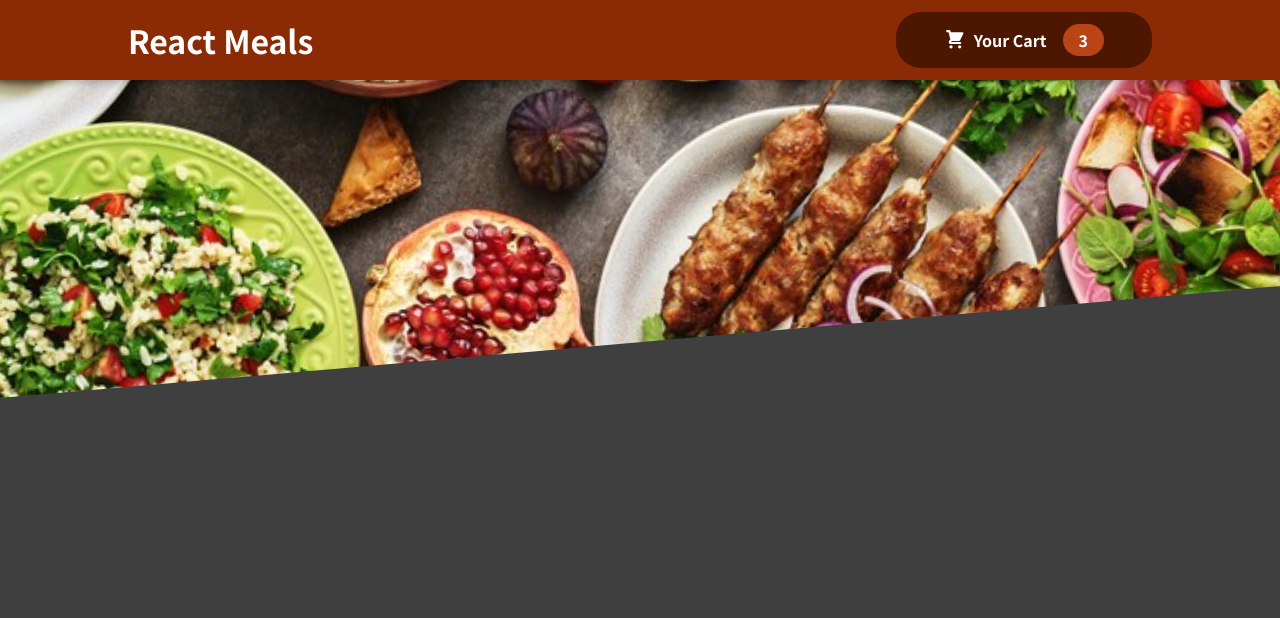
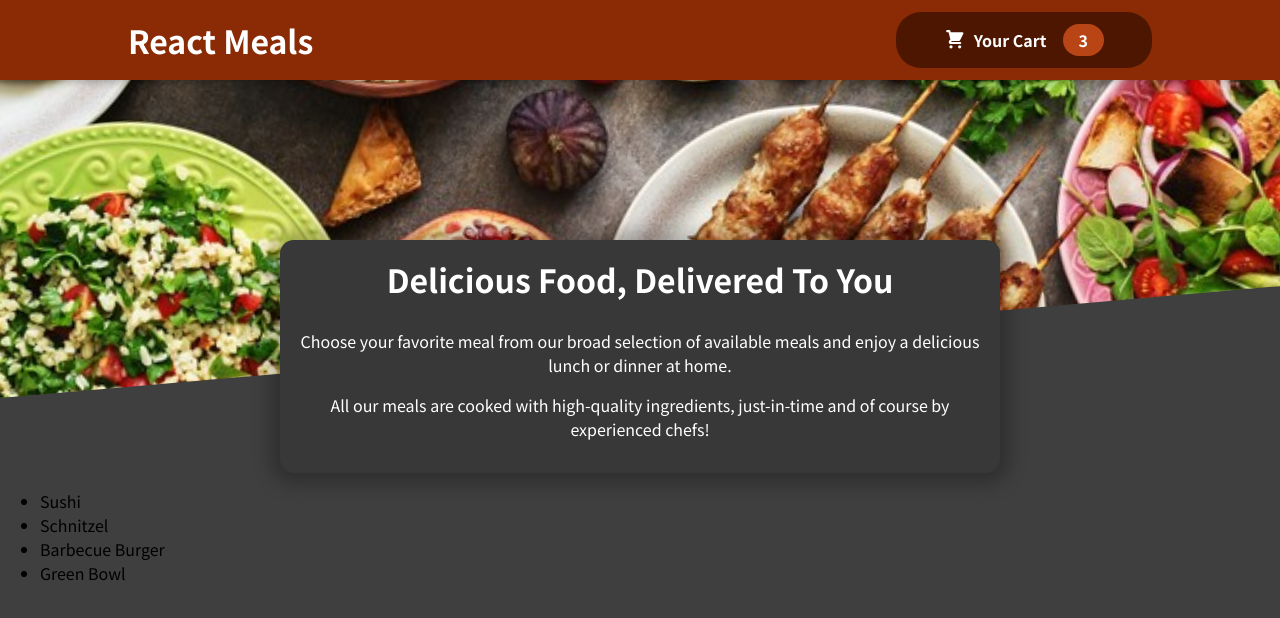
Before and after one commit to s-deep3k/FoodOrder, a React (Create React App) app: page / in a window 1280 px wide. Shown: the top 618 px of the page. Built offline with nearby package versions, Linux system fonts and the light colour scheme.

Commit message:
Meals Component developing

```diff
--- a/src/App.js
+++ b/src/App.js
@@ -1,8 +1,13 @@
+import React from "react";
 import Header from "./components/Layout/Header";
+import Meals from "./components/Meals/Meals";
 
 function App() {
   return (
+    <React.Fragment>
     <Header></Header>
+    <Meals></Meals>
+    </React.Fragment>
   );
 }
 
--- a/src/components/Layout/HeaderCart.js
+++ b/src/components/Layout/HeaderCart.js
@@ -1,7 +1,7 @@
 import React from "react"
+
+import classes from "./HeaderCart.module.css"
 import CartIcon from "../Cart/CartIcon"
-import classes from "./HeaderCart.module.css"
-
 const HeaderCart = props =>{
 
     return(
--- a/src/components/Meals/AvailableMeals.js
+++ b/src/components/Meals/AvailableMeals.js
@@ -24,3 +24,13 @@ const DUMMY_MEALS = [
       price: 18.99,
     },
   ];
+  const AvailableMeals = props=>{
+    const meals = DUMMY_MEALS.map(meal => <li>{meal.name}</li>)
+    return(
+        <section>
+            <ul>{meals}</ul>
+        </section>
+    )
+  }
+
+  export default AvailableMeals
--- a/src/components/Meals/Meals.js
+++ b/src/components/Meals/Meals.js
@@ -0,0 +1,11 @@
+import React from "react";
+import MealsSummary from "./MealsSummary"
+import AvailableMeals from "./AvailableMeals"
+const Meals = (_) => {
+  return <React.Fragment>
+    <MealsSummary/>
+    <AvailableMeals/>
+  </React.Fragment>
+};
+
+export default Meals;
```
